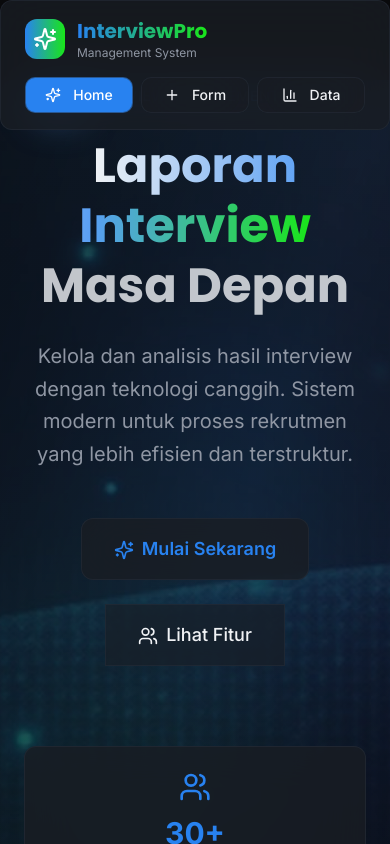
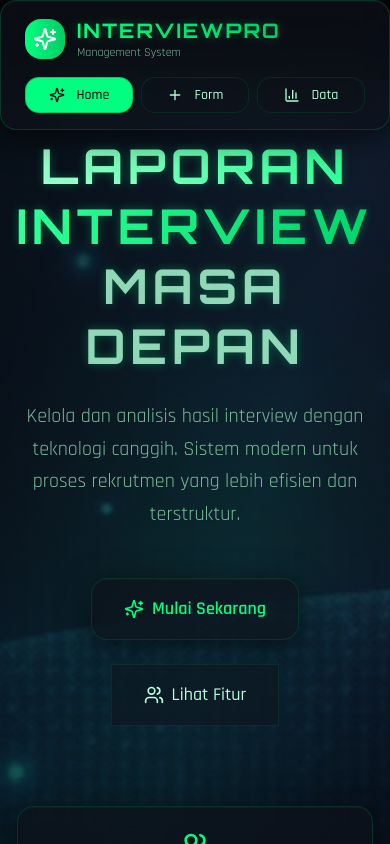
Before and after one commit to maulanahsndn/sinergi-visual-insight, a React (Vite) app: page / in a window 390 px wide. Shown: the top 844 px of the page. Built offline with nearby package versions, Linux system fonts and the light colour scheme.

Commit message:
Add cinematic and futuristic website design
Implement a cinematic and futuristic website design with dark mode, emerald neon theme, glassmorphism effects, and smooth animations. Includes a dashboard with slide effects, futuristic fonts, and a responsive layout.

```diff
--- a/src/index.css
+++ b/src/index.css
@@ -1,83 +1,86 @@
-@import url('https://fonts.googleapis.com/css2?family=Inter:wght@300;400;500;600;700;800&family=Poppins:wght@300;400;500;600;700;800&display=swap');
+@import url('https://fonts.googleapis.com/css2?family=Orbitron:wght@400;500;600;700;800;900&family=Rajdhani:wght@300;400;500;600;700&family=Exo+2:wght@300;400;500;600;700;800&display=swap');
 
 @tailwind base;
 @tailwind components;
 @tailwind utilities;
 
-/* Cinematic Design System - SpaceX & Apple Inspired */
+/* Cinematic Emerald Futuristic 2025 Design System */
 @layer base {
   :root {
-    /* Core Brand Colors - Deep Space Theme */
-    --background: 220 15% 4%;
-    --foreground: 210 20% 95%;
+    /* Core Dark + Emerald Neon Theme */
+    --background: 220 20% 2%;
+    --foreground: 150 100% 85%;
 
-    /* Card & Surface Colors with Glassmorphism */
-    --card: 220 15% 8%;
-    --card-foreground: 210 20% 95%;
-    --glass: 220 15% 12%;
-    --glass-border: 220 20% 20%;
+    /* Card & Surface - Ultra Dark */
+    --card: 220 25% 4%;
+    --card-foreground: 150 100% 85%;
+    --glass: 220 30% 8%;
+    --glass-border: 150 80% 20%;
 
-    /* Primary - SpaceX Blue with Neon Glow */
-    --primary: 213 87% 55%;
-    --primary-glow: 213 87% 65%;
-    --primary-foreground: 0 0% 100%;
+    /* Primary - Emerald Neon */
+    --primary: 150 100% 50%;
+    --primary-glow: 150 100% 60%;
+    --primary-foreground: 220 20% 2%;
 
-    /* Secondary - Apple Gray */
-    --secondary: 220 15% 15%;
-    --secondary-foreground: 210 20% 85%;
+    /* Secondary - Dark Emerald */
+    --secondary: 150 50% 15%;
+    --secondary-foreground: 150 100% 85%;
 
-    /* Accent - Cyber Green */
-    --accent: 120 80% 50%;
-    --accent-glow: 120 80% 60%;
-    --accent-foreground: 220 15% 4%;
+    /* Accent - Bright Emerald */
+    --accent: 150 100% 40%;
+    --accent-glow: 150 100% 50%;
+    --accent-foreground: 220 20% 2%;
 
     /* UI States */
-    --muted: 220 15% 12%;
-    --muted-foreground: 220 10% 60%;
-    --border: 220 20% 20%;
-    --input: 220 15% 12%;
-    --ring: 213 87% 55%;
+    --muted: 220 25% 6%;
+    --muted-foreground: 150 30% 60%;
+    --border: 150 50% 20%;
+    --input: 220 25% 6%;
+    --ring: 150 100% 50%;
 
-    /* Status Colors */
-    --destructive: 0 70% 55%;
+    /* Status Colors - Neon Enhanced */
+    --destructive: 0 100% 50%;
     --destructive-foreground: 0 0% 100%;
-    --success: 120 60% 50%;
-    --warning: 38 92% 50%;
+    --success: 150 100% 45%;
+    --warning: 45 100% 50%;
 
-    /* Gradients */
-    --gradient-primary: linear-gradient(135deg, hsl(213 87% 55%), hsl(213 87% 65%));
-    --gradient-hero: linear-gradient(135deg, hsl(220 15% 4%), hsl(220 25% 8%));
+    /* Emerald Neon Gradients */
+    --gradient-primary: linear-gradient(135deg, hsl(150 100% 40%), hsl(150 100% 60%));
+    --gradient-hero: linear-gradient(135deg, hsl(220 20% 2%), hsl(220 25% 4%));
+    --gradient-emerald: linear-gradient(45deg, hsl(150 100% 40% / 0.1), hsl(150 100% 60% / 0.2));
     --gradient-glass: linear-gradient(135deg,
-      hsla(220, 20%, 20%, 0.2),
-      hsla(220, 20%, 30%, 0.1)
+      hsla(150, 50%, 20%, 0.15),
+      hsla(150, 80%, 30%, 0.1)
     );
 
-    /* Shadows & Glows */
-    --shadow-glass: 0 8px 32px hsla(220, 15%, 0%, 0.37);
-    --shadow-neon: 0 0 20px hsl(var(--primary-glow) / 0.5);
-    --shadow-accent: 0 0 20px hsl(var(--accent-glow) / 0.5);
+    /* Cinematic Neon Shadows & Glows */
+    --shadow-glass: 0 8px 32px hsla(220, 20%, 0%, 0.6);
+    --shadow-emerald: 0 0 30px hsl(150 100% 50% / 0.4);
+    --shadow-emerald-lg: 0 0 60px hsl(150 100% 50% / 0.6);
+    --glow-emerald: 0 0 20px hsl(150 100% 60% / 0.8);
 
-    /* Animations */
-    --transition-smooth: all 0.3s cubic-bezier(0.4, 0, 0.2, 1);
-    --transition-bounce: all 0.5s cubic-bezier(0.68, -0.55, 0.265, 1.55);
+    /* Futuristic Animations */
+    --transition-cinematic: all 0.4s cubic-bezier(0.25, 0.46, 0.45, 0.94);
+    --transition-slide: all 0.6s cubic-bezier(0.23, 1, 0.320, 1);
+    --transition-glow: all 0.3s ease-in-out;
 
     /* Spacing & Sizing */
-    --radius: 12px;
-    --radius-lg: 16px;
+    --radius: 16px;
+    --radius-lg: 24px;
 
     /* Popover */
-    --popover: 220 15% 8%;
-    --popover-foreground: 210 20% 95%;
+    --popover: 220 25% 4%;
+    --popover-foreground: 150 100% 85%;
 
-    /* Sidebar - Dark Theme */
-    --sidebar-background: 220 15% 8%;
-    --sidebar-foreground: 210 20% 95%;
-    --sidebar-primary: 213 87% 55%;
-    --sidebar-primary-foreground: 0 0% 100%;
-    --sidebar-accent: 220 15% 15%;
-    --sidebar-accent-foreground: 210 20% 85%;
-    --sidebar-border: 220 20% 20%;
-    --sidebar-ring: 213 87% 55%;
+    /* Sidebar */
+    --sidebar-background: 220 25% 4%;
+    --sidebar-foreground: 150 100% 85%;
+    --sidebar-primary: 150 100% 50%;
+    --sidebar-primary-foreground: 220 20% 2%;
+    --sidebar-accent: 150 50% 15%;
+    --sidebar-accent-foreground: 150 100% 85%;
+    --sidebar-border: 150 50% 20%;
+    --sidebar-ring: 150 100% 50%;
   }
 
   .dark {
@@ -126,87 +129,157 @@
   }
 }
 
-/* Custom Glass & Cinematic Components */
+/* Cinematic Emerald Components */
 @layer components {
   .glass-card {
-    @apply bg-glass/80 backdrop-blur-xl border border-glass-border/50 rounded-lg shadow-[var(--shadow-glass)];
+    @apply bg-glass/70 backdrop-blur-2xl border border-glass-border/40 rounded-2xl;
+    box-shadow: var(--shadow-glass), inset 0 1px 0 hsl(150 50% 20% / 0.2);
   }
 
   .glass-button {
-    @apply bg-glass/60 backdrop-blur-xl border border-glass-border/50 hover:bg-glass/80 transition-[var(--transition-smooth)];
+    @apply bg-glass/50 backdrop-blur-xl border border-glass-border/30 hover:bg-glass/70 transition-[var(--transition-cinematic)];
   }
 
-  .neon-glow {
-    box-shadow: var(--shadow-neon);
+  .emerald-glow {
+    box-shadow: var(--shadow-emerald);
   }
 
-  .accent-glow {
-    box-shadow: var(--shadow-accent);
+  .emerald-glow-lg {
+    box-shadow: var(--shadow-emerald-lg);
   }
 
   .cinematic-hero {
     background: var(--gradient-hero);
-    background-attachment: fixed;
+    position: relative;
+    overflow: hidden;
+  }
+
+  .cinematic-hero::before {
+    content: '';
+    position: absolute;
+    top: 0;
+    left: 0;
+    right: 0;
+    bottom: 0;
+    background: var(--gradient-emerald);
+    animation: pulse-emerald 4s ease-in-out infinite;
   }
 
   .glassmorphism {
     background: var(--gradient-glass);
-    backdrop-filter: blur(20px);
-    -webkit-backdrop-filter: blur(20px);
-    border: 1px solid rgba(255, 255, 255, 0.1);
+    backdrop-filter: blur(24px);
+    -webkit-backdrop-filter: blur(24px);
+    border: 1px solid hsl(150 50% 20% / 0.2);
   }
 
-  .hover-lift {
-    @apply transition-transform duration-300 hover:scale-105 hover:-translate-y-1;
+  .slide-card {
+    @apply glass-card hover:scale-105 transition-[var(--transition-slide)];
+    transform-style: preserve-3d;
   }
 
-  .parallax-slow {
-    transform: translateZ(0);
-    will-change: transform;
+  .slide-card:hover {
+    box-shadow: var(--shadow-emerald-lg);
+  }
+
+  .neon-text {
+    color: hsl(150 100% 50%);
+    text-shadow: 0 0 10px hsl(150 100% 50% / 0.5);
+    letter-spacing: 0.1em;
+  }
+
+  .futuristic-border {
+    position: relative;
+    border: 1px solid hsl(150 50% 20%);
+  }
+
+  .futuristic-border::before {
+    content: '';
+    position: absolute;
+    top: 0;
+    left: 0;
+    right: 0;
+    bottom: 0;
+    border: 1px solid hsl(150 100% 50%);
+    border-radius: inherit;
+    opacity: 0;
+    transition: opacity 0.3s ease;
+  }
+
+  .futuristic-border:hover::before {
+    opacity: 1;
   }
 }
 
-/* Cinematic Animations */
+/* Cinematic Futuristic Animations */
 @layer utilities {
-  .animate-float {
-    animation: float 6s ease-in-out infinite;
+  .animate-slide-up {
+    animation: slide-up 0.8s cubic-bezier(0.23, 1, 0.320, 1);
   }
 
-  .animate-glow-pulse {
-    animation: glow-pulse 2s ease-in-out infinite alternate;
+  .animate-slide-in-left {
+    animation: slide-in-left 0.6s cubic-bezier(0.23, 1, 0.320, 1);
   }
 
-  .animate-slide-up {
-    animation: slide-up 0.6s ease-out;
+  .animate-slide-in-right {
+    animation: slide-in-right 0.6s cubic-bezier(0.23, 1, 0.320, 1);
   }
 
-  .animate-fade-in-up {
-    animation: fade-in-up 0.8s ease-out;
+  .animate-emerald-pulse {
+    animation: emerald-pulse 2s ease-in-out infinite;
+  }
+
+  .animate-matrix-glow {
+    animation: matrix-glow 3s ease-in-out infinite alternate;
+  }
+
+  .animate-card-slide {
+    animation: card-slide 0.8s cubic-bezier(0.165, 0.84, 0.44, 1);
   }
 }
 
-@keyframes float {
-  0%, 100% { transform: translateY(0px); }
-  50% { transform: translateY(-20px); }
-}
-
-@keyframes glow-pulse {
-  0% { box-shadow: 0 0 20px hsl(var(--primary-glow) / 0.3); }
-  100% { box-shadow: 0 0 40px hsl(var(--primary-glow) / 0.8); }
-}
-
 @keyframes slide-up {
-  0% { transform: translateY(30px); opacity: 0; }
+  0% { transform: translateY(60px); opacity: 0; }
   100% { transform: translateY(0); opacity: 1; }
 }
 
-@keyframes fade-in-up {
+@keyframes slide-in-left {
+  0% { transform: translateX(-100px); opacity: 0; }
+  100% { transform: translateX(0); opacity: 1; }
+}
+
+@keyframes slide-in-right {
+  0% { transform: translateX(100px); opacity: 0; }
+  100% { transform: translateX(0); opacity: 1; }
+}
+
+@keyframes emerald-pulse {
+  0%, 100% { box-shadow: 0 0 20px hsl(150 100% 50% / 0.3); }
+  50% { box-shadow: 0 0 40px hsl(150 100% 50% / 0.8); }
+}
+
+@keyframes pulse-emerald {
+  0%, 100% { opacity: 0.3; }
+  50% { opacity: 0.6; }
+}
+
+@keyframes matrix-glow {
   0% {
-    transform: translateY(50px);
+    box-shadow: 0 0 30px hsl(150 100% 50% / 0.4);
+    transform: scale(1);
+  }
+  100% {
+    box-shadow: 0 0 60px hsl(150 100% 50% / 0.8);
+    transform: scale(1.02);
+  }
+}
+
+@keyframes card-slide {
+  0% {
+    transform: translateY(80px) rotateX(15deg);
     opacity: 0;
   }
   100% {
-    transform: translateY(0);
+    transform: translateY(0) rotateX(0deg);
     opacity: 1;
   }
 }
@@ -217,18 +290,37 @@
   }
 
   body {
-    @apply bg-background text-foreground font-inter;
+    @apply bg-background text-foreground font-rajdhani;
     font-feature-settings: "cv02", "cv03", "cv04", "cv11";
-    /* Force dark mode for cinematic experience */
     color-scheme: dark;
+    overflow-x: hidden;
   }
 
   html {
-    /* Apply dark theme by default */
     @apply dark;
+    scroll-behavior: smooth;
   }
 
   h1, h2, h3, h4, h5, h6 {
-    @apply font-poppins font-semibold;
+    @apply font-orbitron font-bold uppercase tracking-widest;
+    text-shadow: 0 0 10px hsl(150 100% 50% / 0.3);
+  }
+
+  /* Futuristic scrollbar */
+  ::-webkit-scrollbar {
+    width: 8px;
+  }
+
+  ::-webkit-scrollbar-track {
+    background: hsl(220 25% 4%);
+  }
+
+  ::-webkit-scrollbar-thumb {
+    background: hsl(150 100% 50%);
+    border-radius: 4px;
+  }
+
+  ::-webkit-scrollbar-thumb:hover {
+    background: hsl(150 100% 60%);
   }
 }
--- a/tailwind.config.ts
+++ b/tailwind.config.ts
@@ -19,8 +19,9 @@ export default {
 		},
 		extend: {
 			fontFamily: {
-				inter: ['Inter', 'sans-serif'],
-				poppins: ['Poppins', 'sans-serif'],
+				orbitron: ['Orbitron', 'monospace'],
+				rajdhani: ['Rajdhani', 'sans-serif'],
+				exo2: ['Exo 2', 'sans-serif'],
 			},
 			colors: {
 				border: 'hsl(var(--border))',
```
